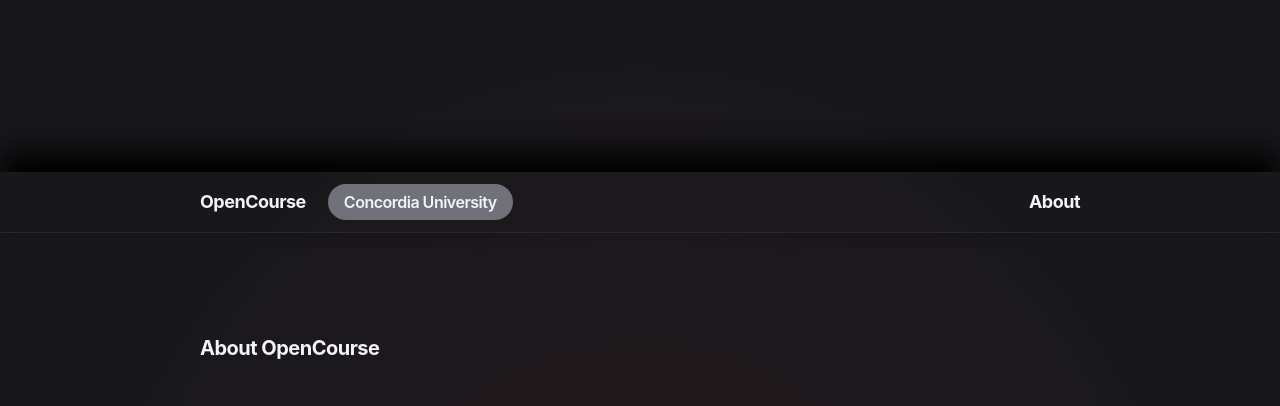
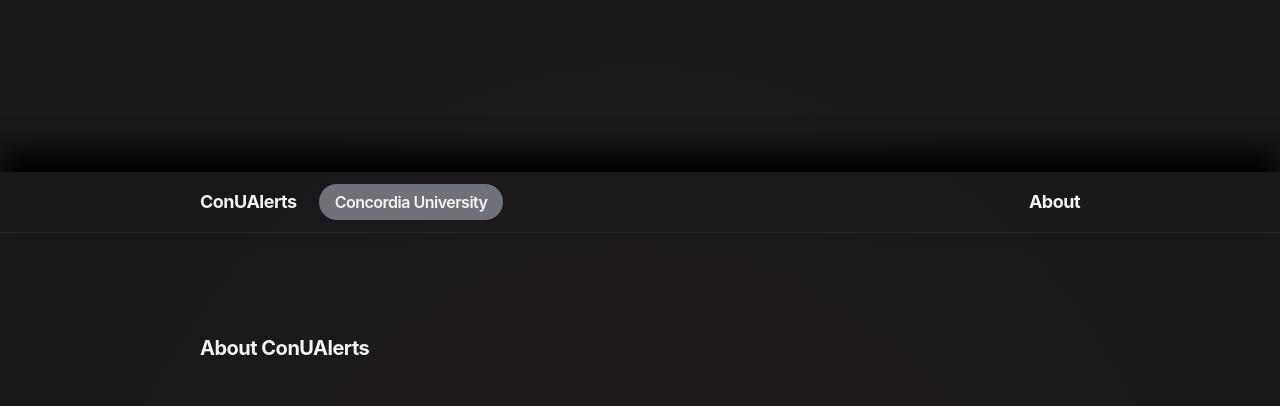
Before and after one commit to jateen67/open-course, a React (Vite) app in the folder OpenCourseSite/: page /about in a window 1280 px wide. Shown: the top 406 px of the page. Built offline with nearby package versions, Linux system fonts and the light colour scheme.

Commit message:
rebranding

```diff
--- a/OpenCourseSite/index.html
+++ b/OpenCourseSite/index.html
@@ -4,7 +4,7 @@
     <meta charset="UTF-8" />
     <link rel="icon" type="image/svg+xml" href="/vite.svg" />
     <meta name="viewport" content="width=device-width, initial-scale=1.0" />
-    <title>OpenCourse</title>
+    <title>ConUAlerts</title>
   </head>
   <body>
     <div id="root"></div>
--- a/OpenCourseSite/src/components/Nav/Nav.tsx
+++ b/OpenCourseSite/src/components/Nav/Nav.tsx
@@ -7,7 +7,7 @@ export const Nav = () => {
     <div className={NavStyles.Content}>
       <div className={NavStyles.ContentLeft}>
         <Link to="/" className={NavStyles.Text}>
-          OpenCourse
+          ConUAlerts
         </Link>
         <SelectMenu />
       </div>
--- a/OpenCourseSite/src/pages/AboutPage/index.tsx
+++ b/OpenCourseSite/src/pages/AboutPage/index.tsx
@@ -14,7 +14,7 @@ export const AboutPage: React.FC = () => {
     <>
       <Nav />
       <div className={MainContentStyles.AboutContent}>
-        <h3>About OpenCourse</h3>
+        <h3>About ConUAlerts</h3>
         <p>
           Lorem ipsum dolor sit amet, consectetur adipiscing elit. Mauris et
           nisi eget ligula scelerisque euismod sed ac metus. Praesent vel nisi
```
Also changed, not shown: 2 other files (tests, documents, lock files or other folders).
